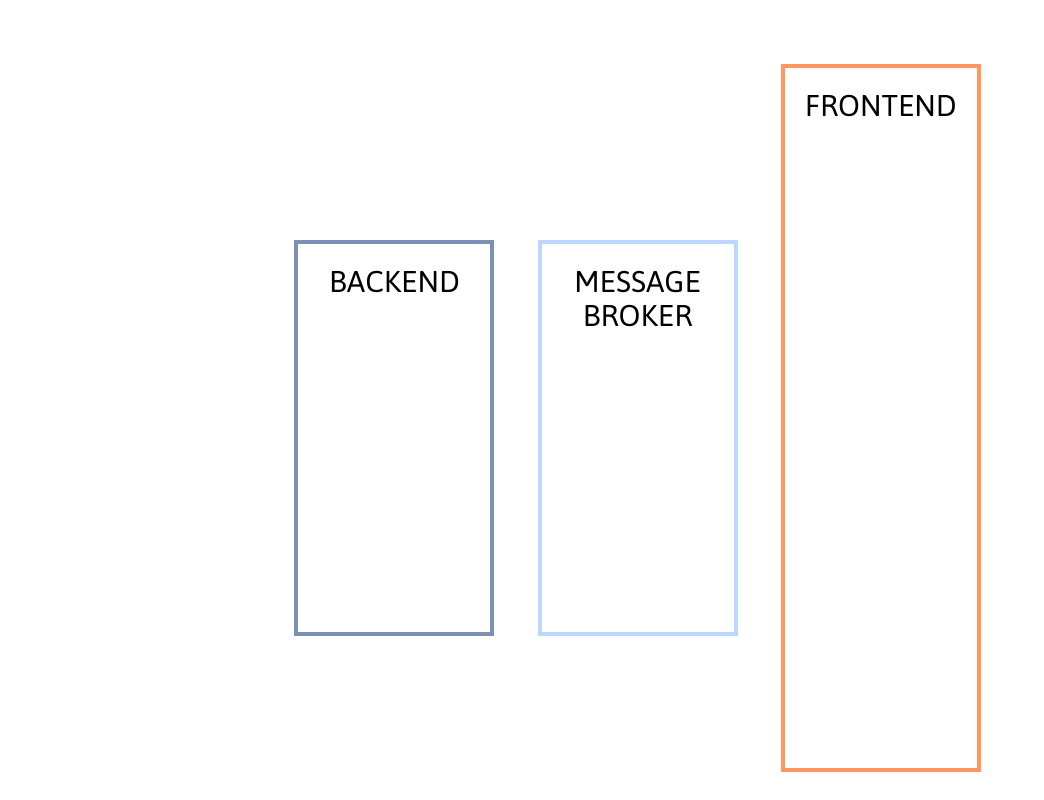
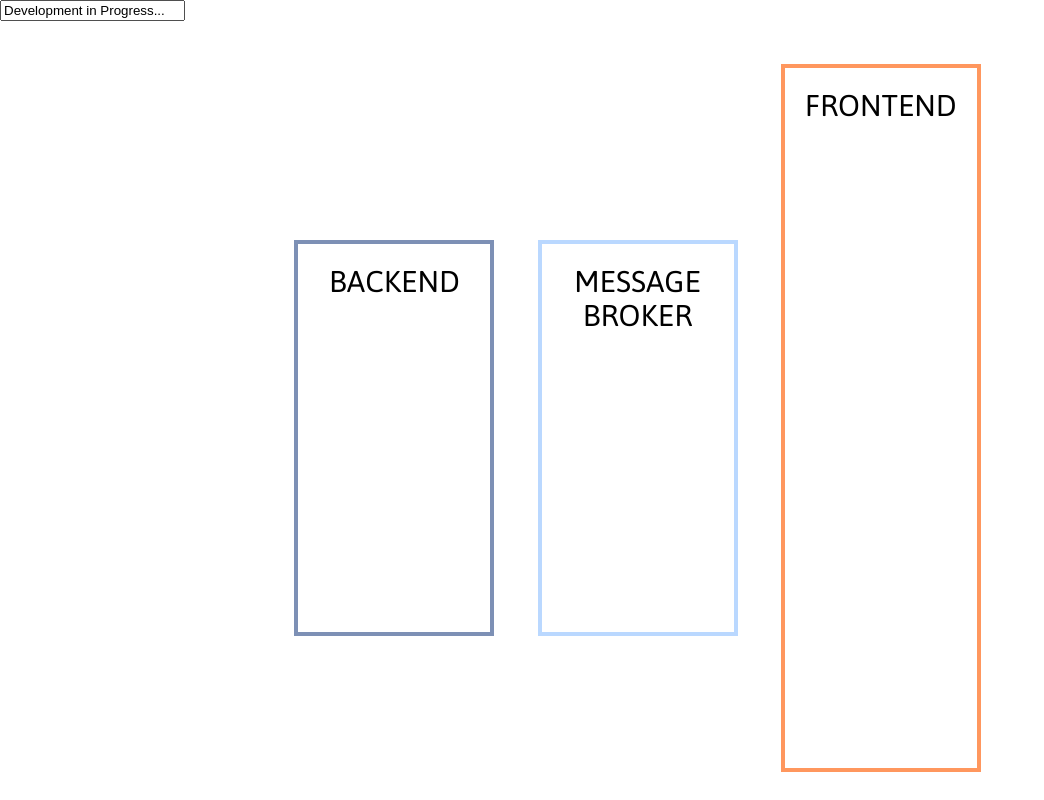
Before and after one commit to donnabauerc/Lemur, a website: page src/index.html in a window 1280 px wide. Shown: the whole page, without its empty margins (0-1044 px from the left). Drawn offline with nearby package versions, Linux system fonts and the light colour scheme.

Commit message:
add devops bar

```diff
--- a/src/index.html
+++ b/src/index.html
@@ -10,5 +10,8 @@
         <div id="backend" class="container"><span>BACKEND</span></div>
         <div id="messageBroker" class="container"><span>MESSAGE<br>BROKER</span></div>
         <div id="frontend" class="container"><span>FRONTEND</span></div>
+        <div id="devOps">
+          <input type="textarea" value="Development in Progress..." readonly>
+        </div>
     </body>
 </html>
--- a/src/style.css
+++ b/src/style.css
@@ -40,3 +40,7 @@ body{
     height: 85%;
     border-color: #FF975E;
 }
+#devOps{
+    position: absolute;
+    z-index: 10;
+}
```
